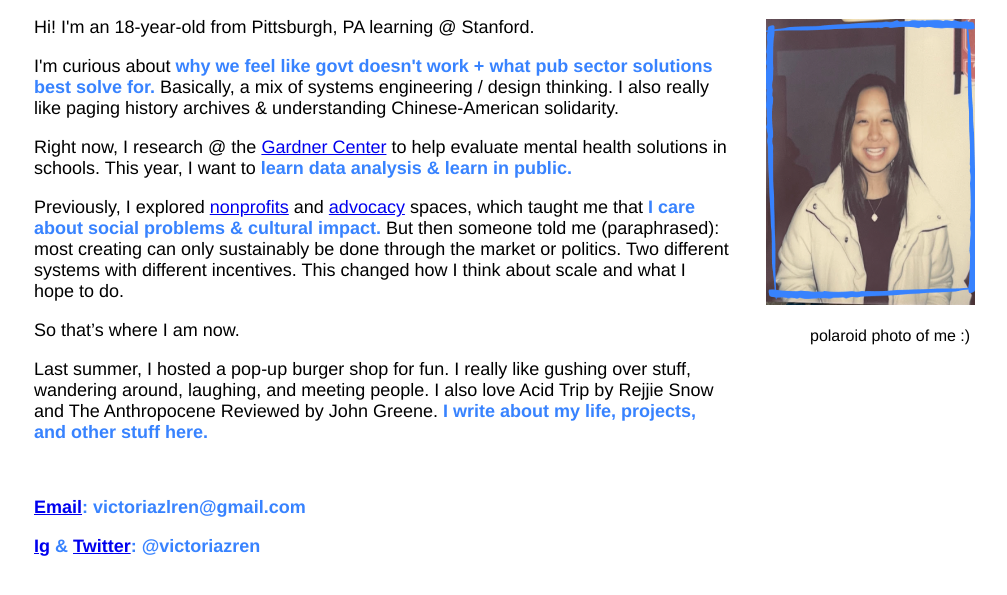
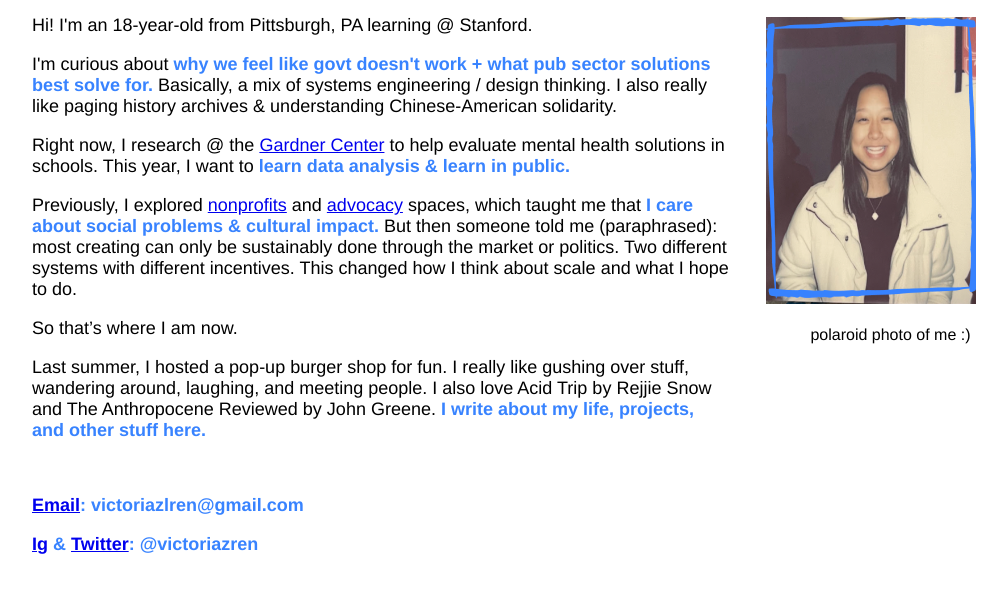
Before and after one commit to victoriazlren/victoriaren, a plain HTML site: page index.html in a window 1280 px wide. Shown: the part 185-780 px from the top of the page, without its empty margins (26-1033 px from the left). Drawn offline with Linux system fonts and the light colour scheme.

Commit message:
Update index.html

```diff
--- a/index.html
+++ b/index.html
@@ -4,7 +4,7 @@
   </head>
   <style>
     body{
-      margin: 50px;
+      margin: 48px;
       padding: 10px;
     }
     #container{
@@ -41,7 +41,7 @@
           <p>  Hi! I'm an 18-year-old from Pittsburgh, PA learning @ Stanford.</p1>
           <p>  I'm curious about  <font color = "#3883FF"><b>why we feel like govt doesn't work + what pub sector solutions best solve for.</b></font> Basically, a mix of systems engineering / design thinking. I also really like paging history archives & understanding Chinese-American solidarity. <p>
           <p>  Right now, I research @ the <a href ="https://gardnercenter.stanford.edu">Gardner Center</a> to help evaluate mental health solutions in schools. This year, I want to <font color = "#3883FF"><b>learn data analysis & learn in public.</b></font></p>
-          <p>Previously, I explored <a href ="https://stemandbuds.org">nonprofits</a> and <a href ="https://bit.ly/fromthegroundupguide">advocacy</a> spaces, which taught me that <font color = "#3883FF"><b>I care about social problems & cultural impact.</b></font> But then someone told me (paraphrased): most creating can only sustainably be done through the market or politics. Two different systems with different incentives. This changed how I think about scale and what I hope to do.
+          <p>Previously, I explored <a href ="https://stemandbuds.org">nonprofits</a> and <a href ="https://bit.ly/fromthegroundupguide">advocacy</a> spaces, which taught me that <font color = "#3883FF"><b>I care about social problems & cultural impact.</b></font> But then someone told me (paraphrased): most creating can only be sustainably done through the market or politics. Two different systems with different incentives. This changed how I think about scale and what I hope to do.
           </p>
 
           <p>So that’s where I am now. </p>
```
